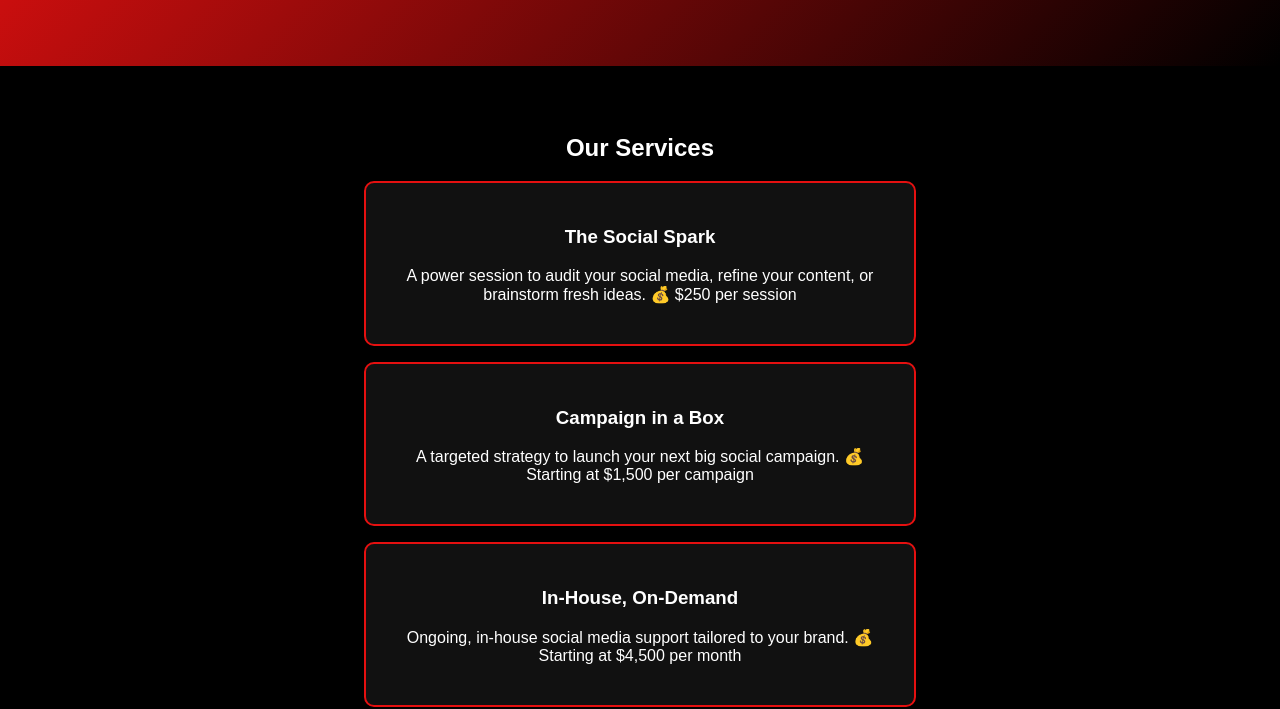
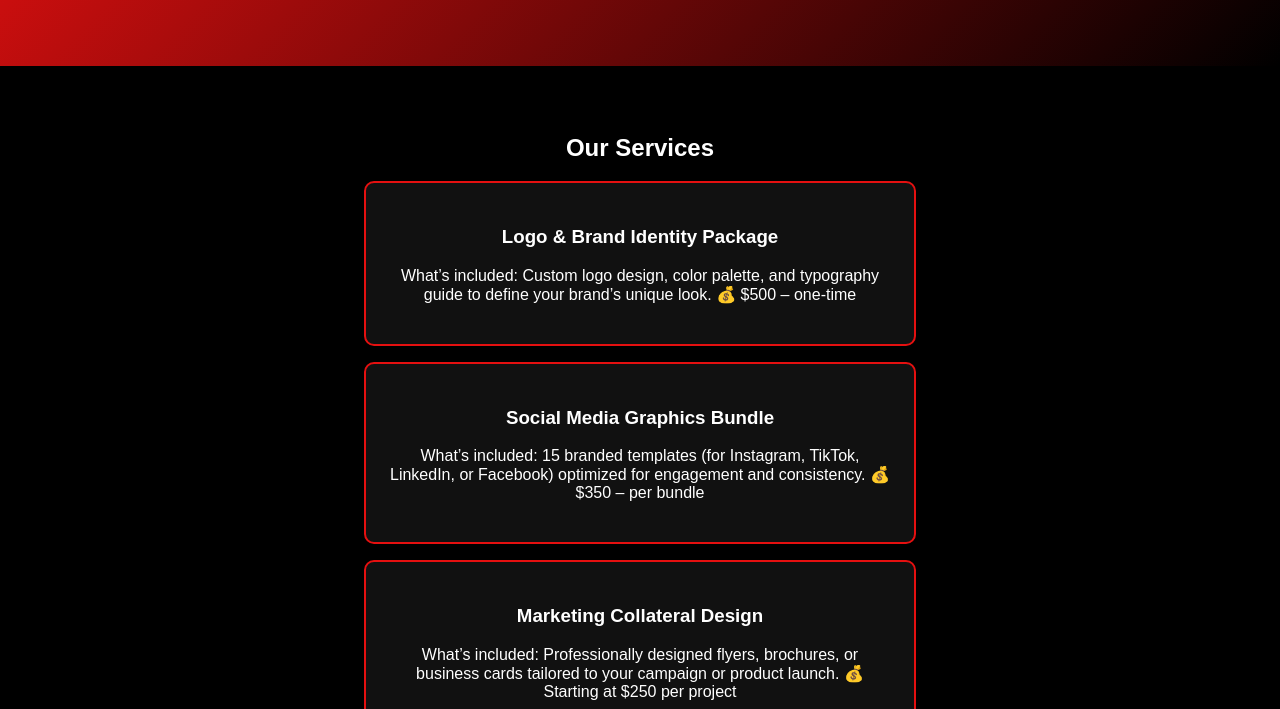
Before and after one commit to Pazboy/ty.github.io, a plain HTML site: page index.html in a window 1280 px wide. Shown: the part 280-989 px from the top of the page. Drawn offline with Linux system fonts and the light colour scheme.

Commit message:
Update index.html

```diff
--- a/index.html
+++ b/index.html
@@ -29,16 +29,19 @@
   <section id="services" class="services">
     <h2>Our Services</h2>
     <div class="service-card">
-      <h3>The Social Spark</h3>
-      <p>A power session to audit your social media, refine your content, or brainstorm fresh ideas. 💰 $250 per session</p>
+      <h3>Logo & Brand Identity Package</h3>
+      <p>What’s included: Custom logo design, color palette, and typography guide to define your brand’s unique look.
+💰 $500 – one-time</p>
     </div>
     <div class="service-card">
-      <h3>Campaign in a Box</h3>
-      <p>A targeted strategy to launch your next big social campaign. 💰 Starting at $1,500 per campaign</p>
+      <h3>Social Media Graphics Bundle</h3>
+      <p>What’s included: 15 branded templates (for Instagram, TikTok, LinkedIn, or Facebook) optimized for engagement and consistency.
+💰 $350 – per bundle</p>
     </div>
     <div class="service-card">
-      <h3>In-House, On-Demand</h3>
-      <p>Ongoing, in-house social media support tailored to your brand. 💰 Starting at $4,500 per month</p>
+      <h3>Marketing Collateral Design</h3>
+      <p>What’s included: Professionally designed flyers, brochures, or business cards tailored to your campaign or product launch.
+💰 Starting at $250 per project</p>
     </div>
   </section>
 
```
